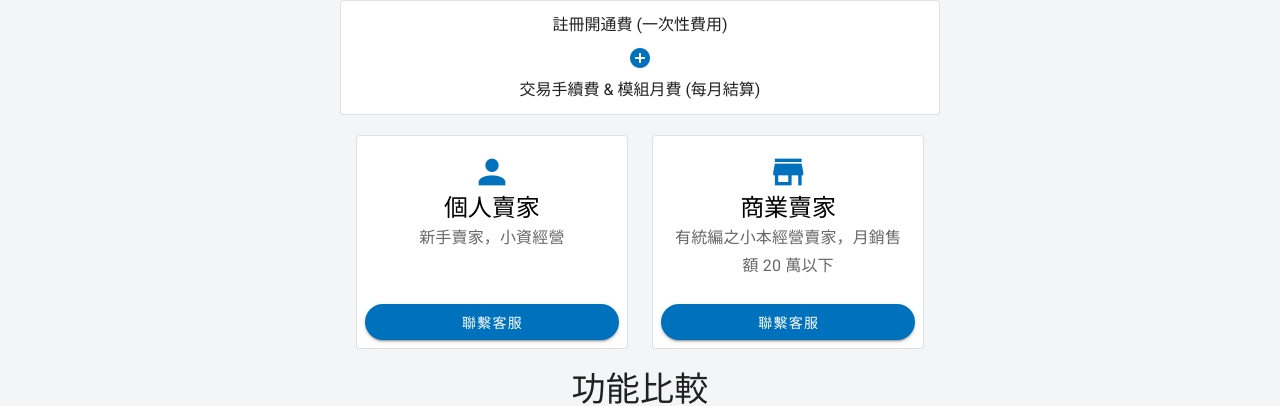
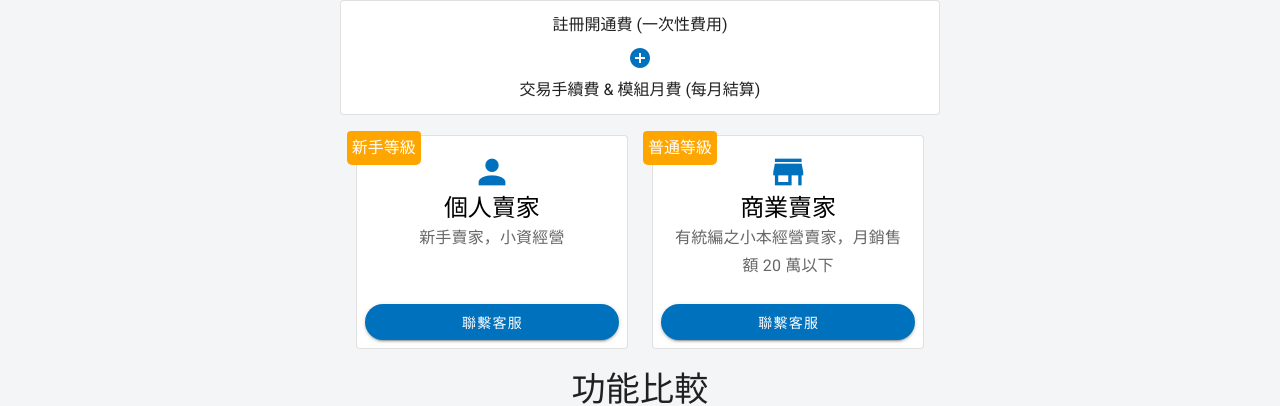
Before and after one commit to ba1679/chia-index-web, a Vue app: page /pricing in a window 1280 px wide. Shown: the part 372-778 px from the top of the page. Built offline with nearby package versions, Linux system fonts and the light colour scheme; no server answers.

Commit message:
modify new price plan

```diff
--- a/src/i18n/langs/zh-hant.json
+++ b/src/i18n/langs/zh-hant.json
@@ -61,6 +61,8 @@
   "__store_pricing_title": "收費方案與功能比較",
   "__store_pricing_pay_as_you_go": "用多少付多少",
   "__store_pricing_month": "月費制",
+  "__store_pricing_newbie_level": "新手等級",
+  "__store_pricing_normal_level": "普通等級",
 
   "__register": "註冊",
   "__sign_in": "登入"
--- a/src/views/Pricing/Pricing.vue
+++ b/src/views/Pricing/Pricing.vue
@@ -37,7 +37,10 @@
           v-for="data in payAsYouGoDatas"
           :key="data.icon"
         >
-          <v-card outlined height="100%" class="d-flex flex-column">
+          <v-card outlined height="100%" class="d-flex flex-column relative">
+            <div class="card-badge">
+              {{ data.badge }}
+            </div>
             <v-card-text class="d-flex flex-column text-center">
               <v-icon x-large color="primary">
                 {{ data.icon }}
@@ -81,7 +84,7 @@
               <td v-else-if="item.personal === false">
                 <v-icon>mdi-close-thick</v-icon>
               </td>
-              <td v-else>{{ item.business }}</td>
+              <td v-else>{{ item.personal }}</td>
               <td v-if="item.business === true">
                 <v-icon color="primary">mdi-check-bold</v-icon>
               </td>
@@ -113,7 +116,7 @@
               <td v-else-if="item.personal === false">
                 <v-icon>mdi-close-thick</v-icon>
               </td>
-              <td v-else>{{ item.business }}</td>
+              <td v-else>{{ item.personal }}</td>
               <td v-if="item.business === true">
                 <v-icon color="primary">mdi-check-bold</v-icon>
               </td>
@@ -135,7 +138,7 @@
               <td v-else-if="item.personal === false">
                 <v-icon>mdi-close-thick</v-icon>
               </td>
-              <td v-else>{{ item.business }}</td>
+              <td v-else>{{ item.personal }}</td>
               <td v-if="item.business === true">
                 <v-icon color="primary">mdi-check-bold</v-icon>
               </td>
@@ -157,7 +160,7 @@
               <td v-else-if="item.personal === false">
                 <v-icon>mdi-close-thick</v-icon>
               </td>
-              <td v-else>{{ item.business }}</td>
+              <td v-else>{{ item.personal }}</td>
               <td v-if="item.business === true">
                 <v-icon color="primary">mdi-check-bold</v-icon>
               </td>
@@ -179,7 +182,7 @@
               <td v-else-if="item.personal === false">
                 <v-icon>mdi-close-thick</v-icon>
               </td>
-              <td v-else>{{ item.business }}</td>
+              <td v-else>{{ item.personal }}</td>
               <td v-if="item.business === true">
                 <v-icon color="primary">mdi-check-bold</v-icon>
               </td>
@@ -193,10 +196,22 @@
                 優惠設定
               </th>
             </tr>
-            <tr>
-              <th colspan="3" class="text-center text-md-subtitle-2">
-                無優惠設定
-              </th>
+            <tr v-for="item in payAsYouGoSalesSettingTable" :key="item.feature">
+              <th class="text-md-subtitle-2">{{ item.feature }}</th>
+              <td v-if="item.personal === true">
+                <v-icon color="primary">mdi-check-bold</v-icon>
+              </td>
+              <td v-else-if="item.personal === false">
+                <v-icon>mdi-close-thick</v-icon>
+              </td>
+              <td v-else>{{ item.personal }}</td>
+              <td v-if="item.business === true">
+                <v-icon color="primary">mdi-check-bold</v-icon>
+              </td>
+              <td v-else-if="item.business === false">
+                <v-icon>mdi-close-thick</v-icon>
+              </td>
+              <td v-else>{{ item.business }}</td>
             </tr>
             <tr class="bg-primary white--text tbody-header">
               <th colspan="3" class="text-md-subtitle-1">
@@ -224,7 +239,7 @@
               <td v-else-if="item.personal === false">
                 <v-icon>mdi-close-thick</v-icon>
               </td>
-              <td v-else>{{ item.business }}</td>
+              <td v-else>{{ item.personal }}</td>
               <td v-if="item.business === true">
                 <v-icon color="primary">mdi-check-bold</v-icon>
               </td>
@@ -246,7 +261,7 @@
               <td v-else-if="item.personal === false">
                 <v-icon>mdi-close-thick</v-icon>
               </td>
-              <td v-else>{{ item.business }}</td>
+              <td v-else>{{ item.personal }}</td>
               <td v-if="item.business === true">
                 <v-icon color="primary">mdi-check-bold</v-icon>
               </td>
@@ -276,11 +291,13 @@ export default {
       currentTab: "payAsYouGo",
       payAsYouGoDatas: [
         {
+          badge: this.$t("__store_pricing_newbie_level"),
           icon: "mdi-account",
           type: "個人賣家",
           text: "新手賣家，小資經營"
         },
         {
+          badge: this.$t("__store_pricing_normal_level"),
           icon: "mdi-store",
           type: "商業賣家",
           text: "有統編之小本經營賣家，月銷售額 20 萬以下"
@@ -334,8 +351,8 @@ export default {
         },
         {
           feature: "交易手續費",
-          personal: "5%",
-          business: "5%"
+          personal: "5%~3%",
+          business: "5%~3%"
         }
       ],
       payAsYouGoPaymentTable: [
@@ -457,8 +474,8 @@ export default {
         },
         {
           feature: "可上架商品數",
-          personal: 100,
-          business: 300
+          personal: "100項",
+          business: "300項"
         },
         {
           feature: "RWD瀏覽優化 ",
@@ -521,6 +538,63 @@ export default {
           business: "簡訊 / Email"
         }
       ],
+      payAsYouGoSalesSettingTable: [
+        {
+          feature: "會員優惠等級",
+          personal: false,
+          business: false
+        },
+        {
+          feature: "優惠活動時間",
+          personal: true,
+          business: true
+        },
+        {
+          feature: "任選優惠",
+          personal: false,
+          business: false
+        },
+        {
+          feature: "組合優惠",
+          personal: false,
+          business: false
+        },
+        {
+          feature: "免運",
+          personal: true,
+          business: true
+        },
+        {
+          feature: "滿額免運費",
+          personal: false,
+          business: false
+        },
+        {
+          feature: "滿額贈",
+          personal: false,
+          business: false
+        },
+        {
+          feature: "滿額折扣",
+          personal: true,
+          business: true
+        },
+        {
+          feature: "加購",
+          personal: false,
+          business: false
+        },
+        {
+          feature: "限時結帳優惠",
+          personal: false,
+          business: false
+        },
+        {
+          feature: "優惠券(優惠碼)",
+          personal: false,
+          business: false
+        }
+      ],
       payAsYouGoStoreAnalysisTable: [
         {
           feature: "商品銷量統計",
@@ -550,9 +624,9 @@ export default {
           business: 500
         },
         {
-          feature: "Q&A 自動回覆設置",
-          personal: false,
-          business: false
+          feature: "Q&A 自動回覆設置(原價$1000/月)",
+          personal: "優惠價$500/月",
+          business: "優惠價$500/月"
         },
         {
           feature: "優惠活動訊息發送排程推播",
@@ -560,9 +634,9 @@ export default {
           business: true
         },
         {
-          feature: "問券分眾工具",
-          personal: false,
-          business: false
+          feature: "問券分眾工具(原價$1000/月)",
+          personal: "優惠價$500/月",
+          business: "優惠價$500/月"
         },
         {
           feature: "抽獎工具",
@@ -580,44 +654,54 @@ export default {
           business: true
         },
         {
-          feature: "訂位服務工具",
-          personal: false,
-          business: false
+          feature: "訂位服務工具(原價$1000/月)",
+          personal: "優惠價$500/月",
+          business: "優惠價$500/月"
         },
         {
-          feature: "訂房服務工具",
-          personal: false,
-          business: false
+          feature: "訂房服務工具(原價$1000/月)",
+          personal: "優惠價$500/月",
+          business: "優惠價$500/月"
         },
         {
-          feature: "預訂服務工具",
-          personal: false,
-          business: false
+          feature: "預訂服務工具(原價$1000/月)",
+          personal: "優惠價$500/月",
+          business: "優惠價$500/月"
         },
         {
-          feature: "團購收單工具",
-          personal: false,
-          business: false
+          feature: "團購收單工具(原價$1000/月)",
+          personal: "優惠價$500/月",
+          business: "優惠價$500/月"
         },
         {
-          feature: "新品預售工具",
-          personal: false,
-          business: false
+          feature: "新品預售工具(原價$1000/月)",
+          personal: "優惠價$500/月",
+          business: "優惠價$500/月"
         },
         {
-          feature: "直播收單工具",
-          personal: false,
-          business: false
+          feature: "直播收單工具(原價$1000/月)",
+          personal: "優惠價$500/月",
+          business: "優惠價$500/月"
         },
         {
-          feature: "商品關鍵字搜尋工具",
+          feature: "商品關鍵字搜尋工具(原價$1000/月)",
           personal: false,
-          business: false
+          business: "優惠價$500/月"
         },
         {
-          feature: "人機客務轉接",
+          feature: "人機客務轉接(原價$1000/月)",
           personal: false,
-          business: false
+          business: "優惠價$500/月"
+        },
+        {
+          feature: "簡訊服務費用(原價$1000/月)",
+          personal: "每則0元",
+          business: "每則0元"
+        },
+        {
+          feature: "流量費",
+          personal: "0元",
+          business: "0元"
         }
       ]
     };
@@ -656,6 +740,15 @@ export default {
     color: #fff;
   }
 }
+.card-badge {
+  position: absolute;
+  background: orange;
+  color: #fff;
+  left: -10px;
+  border-radius: 5px;
+  top: -5px;
+  padding: 5px;
+}
 .tbody-header:hover {
   background-color: #0071bc !important;
 }
```
